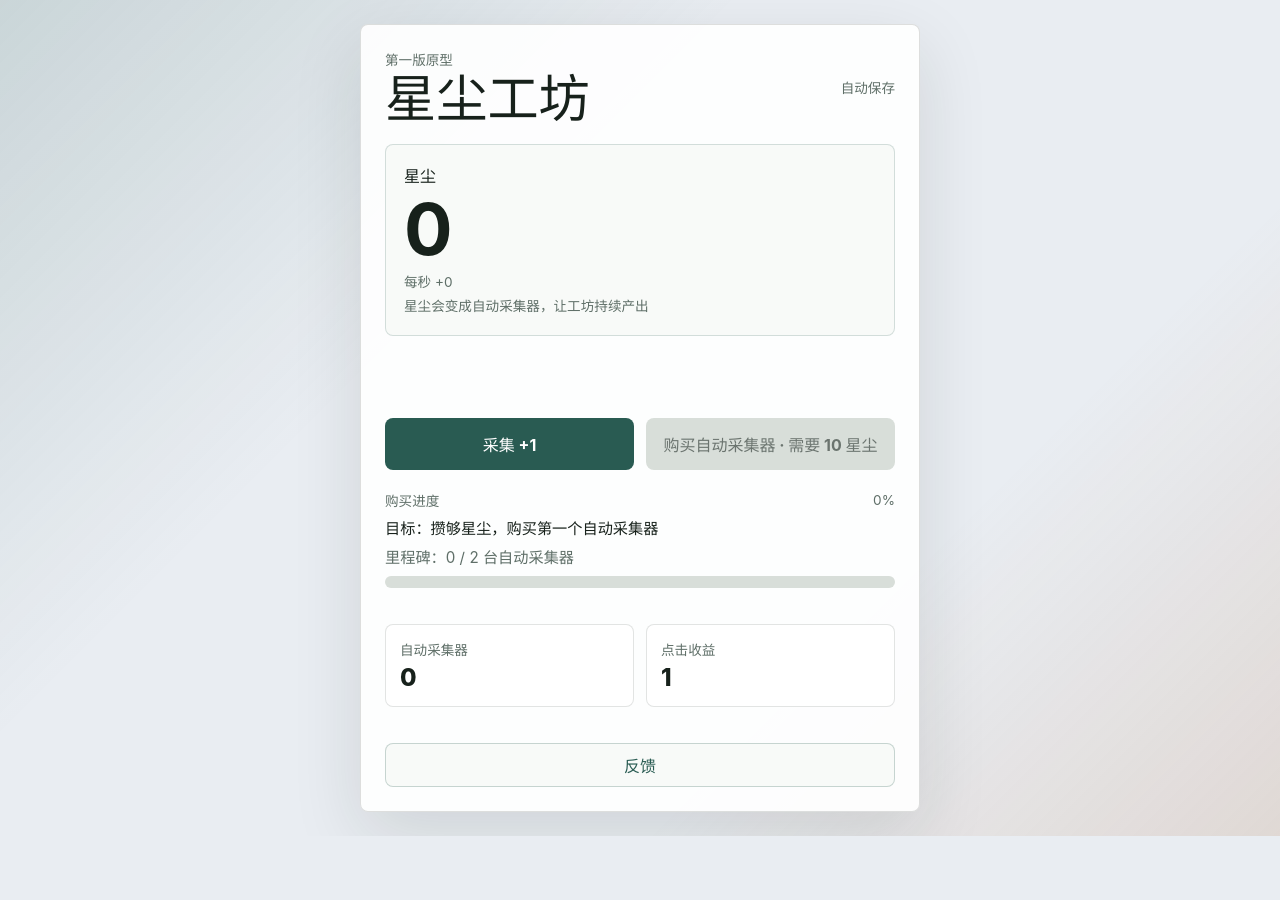
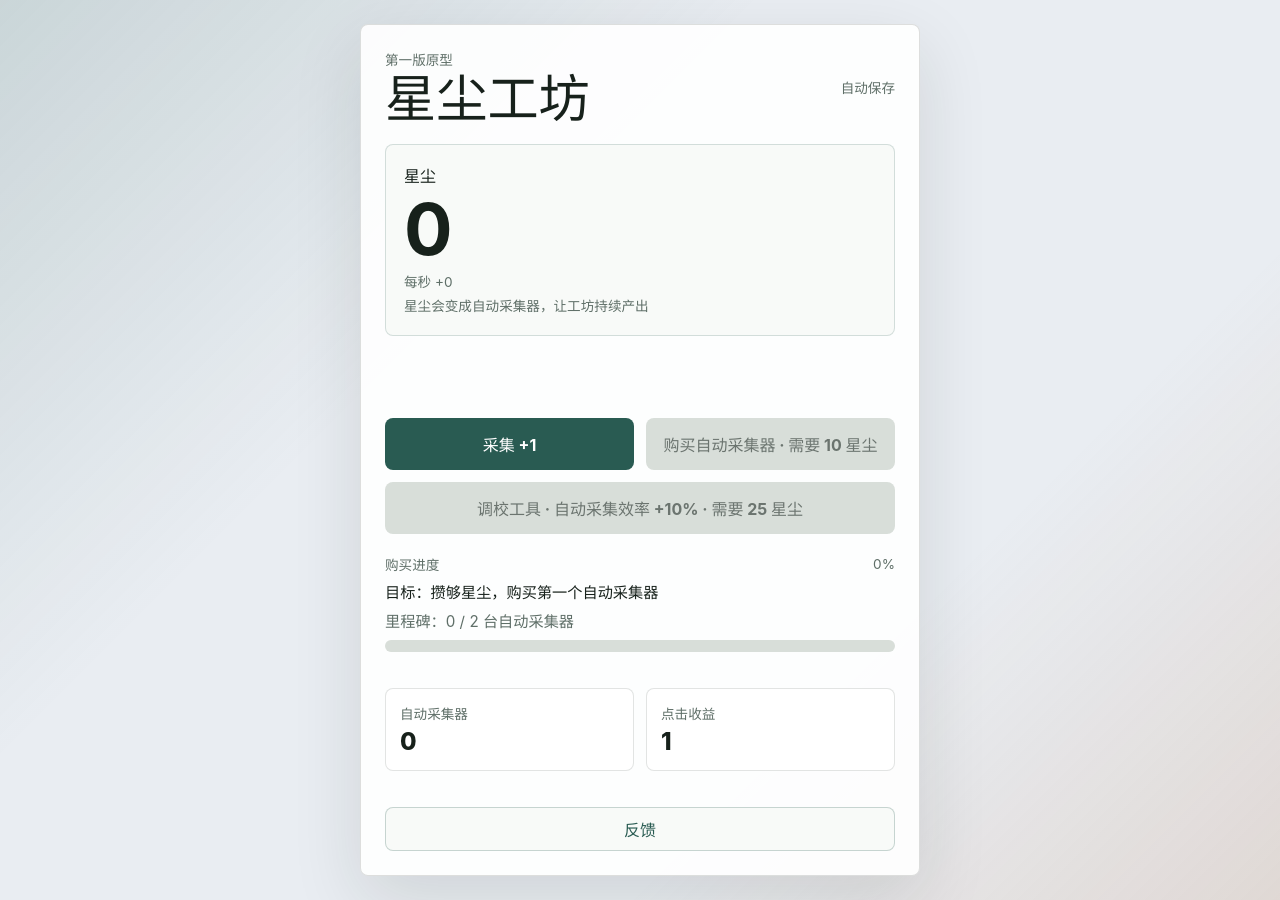
Before and after one commit to Jassy930/codex-game-operator-v7, a React (Vite) app: page / in a window 1280 px wide. Before the commit the page ends 836 px from the top, so only its background shows below. Built offline with nearby package versions, Linux system fonts and the light colour scheme.

Commit message:
feat: add soft automation upgrade

```diff
--- a/src/App.tsx
+++ b/src/App.tsx
@@ -2,6 +2,7 @@ import { useEffect, useMemo, useRef, useState } from "react";
 import { createFeedbackIssueUrl, recordFeedbackClick } from "./feedback";
 import {
   buyAutoCollector,
+  buyEfficiencyUpgrade,
   clickForDust,
   createGameState,
   hydrateGameStateWithReport,
@@ -46,6 +47,8 @@ export function App() {
   }, [state]);
 
   const canBuyAutoCollector = state.dust >= state.nextAutoCollectorCost;
+  const canBuyEfficiencyUpgrade =
+    state.autoCollectors > 0 && state.dust >= state.nextEfficiencyUpgradeCost;
   const progressToUpgrade = useMemo(() => {
     return Math.min(100, (state.dust / state.nextAutoCollectorCost) * 100);
   }, [state.dust, state.nextAutoCollectorCost]);
@@ -122,6 +125,19 @@ export function App() {
     });
   }
 
+  function handleEfficiencyUpgradeClick() {
+    setState((current) => {
+      const next = buyEfficiencyUpgrade(current);
+      if (next !== current && typeof window !== "undefined") {
+        recordUpgradePurchase(window.localStorage);
+        clearCollectMessage();
+        showPurchaseMessage(formatEfficiencyUpgradeMessage(next.autoCollectorEfficiencyMultiplier));
+      }
+
+      return next;
+    });
+  }
+
   function showPurchaseMessage(message: string) {
     setPurchaseMessage(message);
     if (purchaseMessageTimer.current !== null) {
@@ -186,6 +202,14 @@ export function App() {
             onClick={handleUpgradeClick}
           >
             购买自动采集器 · 需要 {formatNumber(state.nextAutoCollectorCost)} 星尘
+          </button>
+          <button
+            className="upgrade-action"
+            disabled={!canBuyEfficiencyUpgrade}
+            onClick={handleEfficiencyUpgradeClick}
+          >
+            调校工具 · 自动采集效率 +10% · 需要{" "}
+            {formatNumber(state.nextEfficiencyUpgradeCost)} 星尘
           </button>
         </div>
 
@@ -253,3 +277,7 @@ export function formatAutoCollectorPurchaseMessage(dustPerSecond: number): strin
 export function formatCollectFeedbackMessage(dustPerClick: number): string {
   return `采集到 ${formatNumber(dustPerClick)} 星尘：正在推进下一台自动采集器`;
 }
+
+export function formatEfficiencyUpgradeMessage(multiplier: number): string {
+  return `调校完成：自动采集效率 x${formatNumber(multiplier)}`;
+}
--- a/src/game.ts
+++ b/src/game.ts
@@ -5,6 +5,9 @@ export type GameState = {
   dustPerSecond: number;
   autoCollectors: number;
   nextAutoCollectorCost: number;
+  autoCollectorEfficiencyLevel: number;
+  autoCollectorEfficiencyMultiplier: number;
+  nextEfficiencyUpgradeCost: number;
   lastUpdatedAt: number;
 };
 
@@ -18,6 +21,9 @@ const SAVE_VERSION = 1;
 const AUTO_COLLECTOR_BASE_COST = 10;
 const AUTO_COLLECTOR_GROWTH = 1.5;
 const DUST_PER_AUTO_COLLECTOR = 0.2;
+const EFFICIENCY_BASE_COST = 25;
+const EFFICIENCY_GROWTH = 1.8;
+const EFFICIENCY_BONUS_PER_LEVEL = 0.1;
 const MAX_OFFLINE_MS = 1000 * 60 * 60 * 8;
 
 export function createGameState(now = Date.now()): GameState {
@@ -28,6 +34,9 @@ export function createGameState(now = Date.now()): GameState {
     dustPerSecond: 0,
     autoCollectors: 0,
     nextAutoCollectorCost: AUTO_COLLECTOR_BASE_COST,
+    autoCollectorEfficiencyLevel: 0,
+    autoCollectorEfficiencyMultiplier: 1,
+    nextEfficiencyUpgradeCost: EFFICIENCY_BASE_COST,
     lastUpdatedAt: now,
   };
 }
@@ -50,9 +59,37 @@ export function buyAutoCollector(state: GameState): GameState {
     ...state,
     dust: state.dust - state.nextAutoCollectorCost,
     autoCollectors,
-    dustPerSecond: round(autoCollectors * DUST_PER_AUTO_COLLECTOR),
+    dustPerSecond: calculateDustPerSecond(
+      autoCollectors,
+      state.autoCollectorEfficiencyMultiplier,
+    ),
     nextAutoCollectorCost: Math.ceil(
       AUTO_COLLECTOR_BASE_COST * AUTO_COLLECTOR_GROWTH ** autoCollectors,
+    ),
+  };
+}
+
+export function buyEfficiencyUpgrade(state: GameState): GameState {
+  if (state.autoCollectors === 0 || state.dust < state.nextEfficiencyUpgradeCost) {
+    return state;
+  }
+
+  const autoCollectorEfficiencyLevel = state.autoCollectorEfficiencyLevel + 1;
+  const autoCollectorEfficiencyMultiplier = calculateEfficiencyMultiplier(
+    autoCollectorEfficiencyLevel,
+  );
+
+  return {
+    ...state,
+    dust: state.dust - state.nextEfficiencyUpgradeCost,
+    autoCollectorEfficiencyLevel,
+    autoCollectorEfficiencyMultiplier,
+    dustPerSecond: calculateDustPerSecond(
+      state.autoCollectors,
+      autoCollectorEfficiencyMultiplier,
+    ),
+    nextEfficiencyUpgradeCost: Math.ceil(
+      EFFICIENCY_BASE_COST * EFFICIENCY_GROWTH ** autoCollectorEfficiencyLevel,
     ),
   };
 }
@@ -99,16 +136,33 @@ export function hydrateGameStateWithReport(
     }
 
     const dustBeforeOffline = numberOr(parsed.dust, 0);
+    const autoCollectors = numberOr(parsed.autoCollectors, 0);
+    const autoCollectorEfficiencyLevel = numberOr(
+      parsed.autoCollectorEfficiencyLevel,
+      0,
+    );
+    const autoCollectorEfficiencyMultiplier = calculateEfficiencyMultiplier(
+      autoCollectorEfficiencyLevel,
+    );
     const state = tickGame(
       {
         version: SAVE_VERSION,
         dust: dustBeforeOffline,
         dustPerClick: numberOr(parsed.dustPerClick, 1),
-        dustPerSecond: numberOr(parsed.dustPerSecond, 0),
-        autoCollectors: numberOr(parsed.autoCollectors, 0),
+        dustPerSecond: calculateDustPerSecond(
+          autoCollectors,
+          autoCollectorEfficiencyMultiplier,
+        ),
+        autoCollectors,
         nextAutoCollectorCost: numberOr(
           parsed.nextAutoCollectorCost,
           AUTO_COLLECTOR_BASE_COST,
+        ),
+        autoCollectorEfficiencyLevel,
+        autoCollectorEfficiencyMultiplier,
+        nextEfficiencyUpgradeCost: numberOr(
+          parsed.nextEfficiencyUpgradeCost,
+          calculateEfficiencyUpgradeCost(autoCollectorEfficiencyLevel),
         ),
         lastUpdatedAt: numberOr(parsed.lastUpdatedAt, now),
       },
@@ -136,3 +190,15 @@ function numberOr(value: unknown, fallback: number): number {
 function round(value: number): number {
   return Math.round(value * 100) / 100;
 }
+
+function calculateEfficiencyMultiplier(level: number): number {
+  return round(1 + level * EFFICIENCY_BONUS_PER_LEVEL);
+}
+
+function calculateEfficiencyUpgradeCost(level: number): number {
+  return Math.ceil(EFFICIENCY_BASE_COST * EFFICIENCY_GROWTH ** level);
+}
+
+function calculateDustPerSecond(autoCollectors: number, multiplier: number): number {
+  return round(autoCollectors * DUST_PER_AUTO_COLLECTOR * multiplier);
+}
--- a/src/styles.css
+++ b/src/styles.css
@@ -128,12 +128,13 @@ h1 {
 
 .action-row {
   align-items: stretch;
+  flex-wrap: wrap;
 }
 
 .primary-action,
 .upgrade-action {
   min-height: 52px;
-  flex: 1;
+  flex: 1 1 180px;
   border: 0;
   border-radius: 8px;
   cursor: pointer;
```
Also changed, not shown: 6 other files (tests, documents, lock files or other folders).
